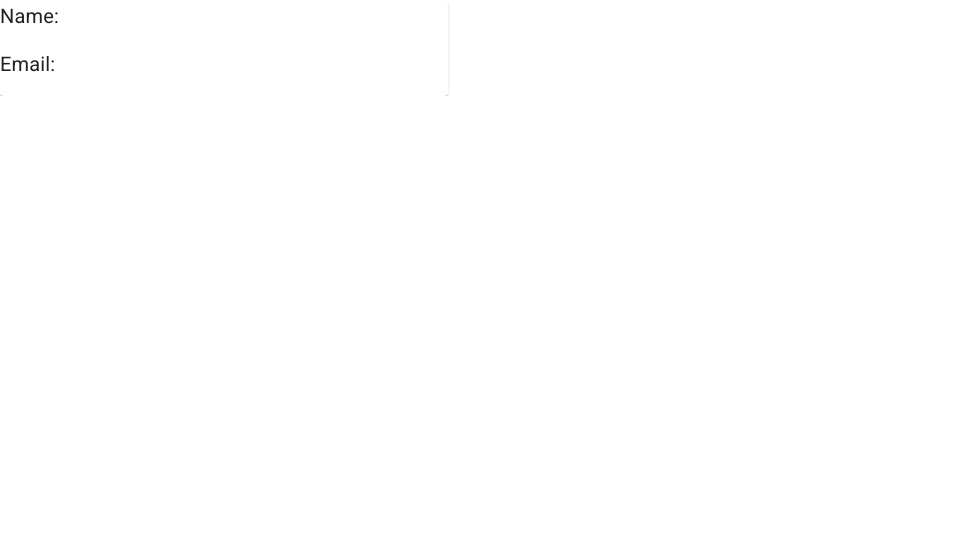
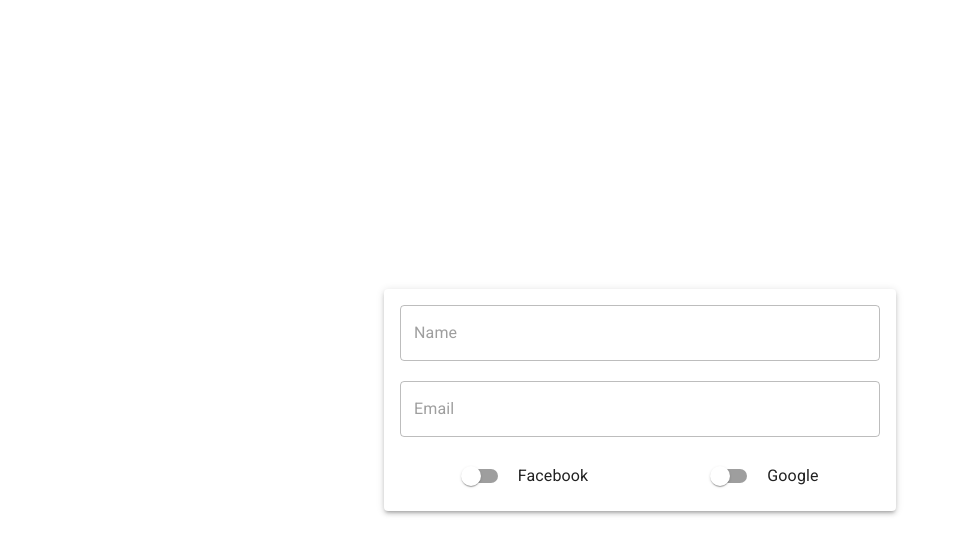
Before and after one commit to vfa-tuanvm/fe-social-authentication, a Next.js app: page / in a window 1280 px wide. Shown: the top 554 px of the page, without its empty margins (0-960 px from the left). Built offline with nearby package versions, Linux system fonts and the light colour scheme.

Commit message:
#6-login with google

```diff
--- a/next.config.js
+++ b/next.config.js
@@ -5,6 +5,11 @@ const nextConfig = {
 		BE_URL: process.env.BE_URL,
 		FB_APP_ID: process.env.FB_APP_ID,
 		FB_REDIRECT: process.env.FB_REDIRECT,
+		GOOGLE_URL: process.env.GOOGLE_URL,
+		GOOGLE_EMAIL_SCOPE: process.env.GOOGLE_EMAIL_SCOPE,
+		GOOGLE_PROFILE_SCOPE: process.env.GOOGLE_PROFILE_SCOPE,
+		GOOGLE_OAUTH_REDIRECT: process.env.GOOGLE_OAUTH_REDIRECT,
+		GOOGLE_OAUTH_CLIENT_ID: process.env.GOOGLE_OAUTH_CLIENT_ID,
 	},
 	images: {
 		domains: ["platform-lookaside.fbsbx.com"],
--- a/pages/index.tsx
+++ b/pages/index.tsx
@@ -1,38 +1,78 @@
-import { Card, Grid, Typography } from "@mui/material";
+import { Box, Card, Grid, Switch, TextField, Typography } from "@mui/material";
 import { useAppSelector } from "../redux/redux-hook";
 import { selectUser } from "../redux/slices/userSilce";
 import Avatar from "@mui/material/Avatar";
 
 export default function Home() {
   const user = useAppSelector(selectUser);
+
   return (
-    <Grid container>
-      <Grid item xs={6}>
-        <Card sx={{ width: "70%" }}>
-          <Typography
-            variant="h6"
-            component="div"
-            sx={{ marginBottom: "1rem" }}
+    <Box
+      sx={{
+        width: "100vw",
+        height: "100vh",
+        display: "flex",
+        justifyContent: "center",
+        alignItems: "center",
+      }}
     >
-            Name: {user.fullName ?? ""}
-          </Typography>
-          <Typography
-            variant="h6"
-            component="div"
-            sx={{ marginBottom: "1rem" }}
-          >
-            Email: {user.email ?? ""}
-          </Typography>
+      <Card sx={{ width: "40%", padding: "16px", boxShadow: 3 }}>
+        <Grid container rowSpacing="20px">
           {user.avatar && (
+            <Grid item xs={12}>
               <Avatar
                 alt="Remy Sharp"
                 src={user.avatar}
-              sx={{ width: 100, height: 100 }}
+                sx={{ width: 100, height: 100, marginX: "auto" }}
               />
+            </Grid>
           )}
+          <Grid item xs={12}>
+            <TextField
+              disabled
+              fullWidth
+              label="Name"
+              variant="outlined"
+              value={user.fullName}
+            />
+          </Grid>
+          <Grid item xs={12}>
+            <TextField
+              disabled
+              fullWidth
+              label="Email"
+              variant="outlined"
+              value={user.email}
+            />
+          </Grid>
+          <Grid item xs={6}>
+            <Box
+              sx={{
+                display: "flex",
+                justifyContent: "center",
+                columnGap: "8px",
+                alignItems: "center",
+              }}
+            >
+              <Switch />
+              <Typography>Facebook</Typography>
+            </Box>
+          </Grid>
+          <Grid item xs={6}>
+            <Box
+              sx={{
+                display: "flex",
+                justifyContent: "center",
+                columnGap: "8px",
+                alignItems: "center",
+              }}
+            >
+              <Switch />
+              <Typography>Google</Typography>
+            </Box>
+          </Grid>
+        </Grid>
       </Card>
-      </Grid>
-      <Grid item xs={6}></Grid>
-    </Grid>
+    </Box>
   );
 }
--- a/types/graphql.respose.ts
+++ b/types/graphql.respose.ts
@@ -18,6 +18,10 @@ export interface IFacebookLogin {
 	loginFacebook: IAuthResponse;
 }
 
+export interface IGoogleLogin {
+	loginGoogle: IAuthResponse;
+}
+
 export interface IGraphQLError {
 	code: string;
 	message: string;
```
Also changed, not shown: graphql/google.ts (added, +13 -0 lines), pages/google/redirect/index.tsx (added, +63 -0 lines), pages/sign-in.tsx (+24 -7 lines), utils/google.ts (added, +17 -0 lines). Lines whose indentation alone changed are shown as unchanged.
